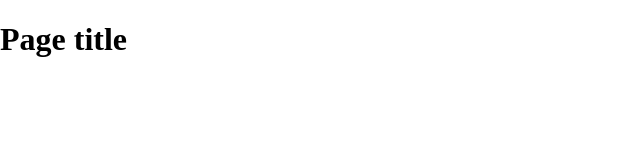
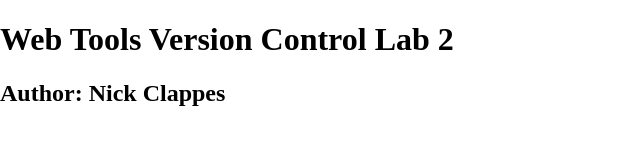
Before and after one commit to clapsn/Webtools-GitHubIntroClappes, a plain HTML site: page index.html in a window 1280 px wide. Shown: the whole page, without its empty margins (0-640 px from the left). Drawn offline with nearby package versions, Linux system fonts and the light colour scheme.

Commit message:
Second commit. Modified Index to include my name.
Changed initial H1 tag. Added H2 tag.

```diff
--- a/index.html
+++ b/index.html
@@ -14,7 +14,8 @@
     </head>
     <body>
     <header>
-	<h1>Page title</h1>
+	<h1>Web Tools Version Control Lab 2</h1>
+		<h2>Author: Nick Clappes</h2>
     </header>
     <nav id="pageNav">
     </nav>
```
